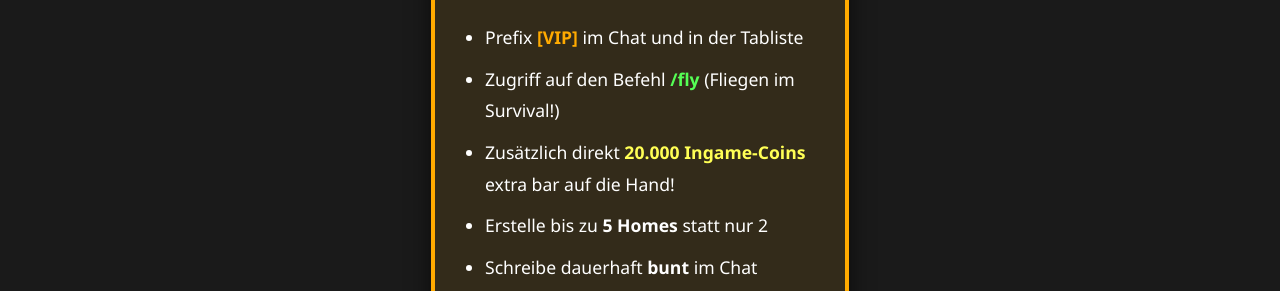
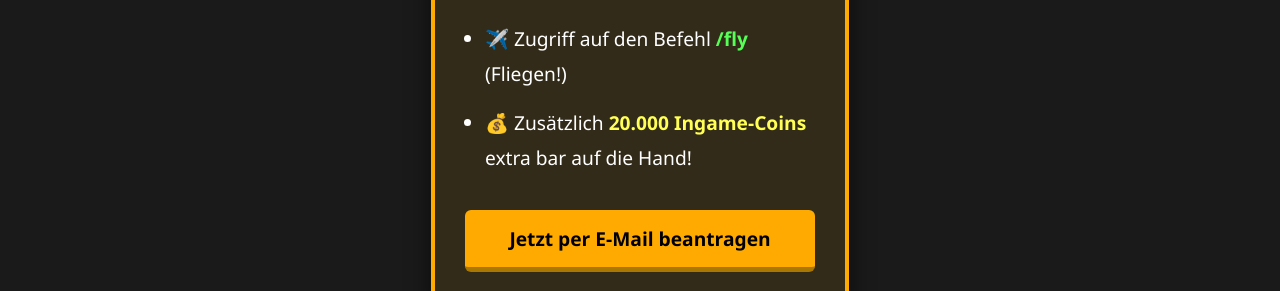
Before and after one commit to abw130815-source/shop, a plain HTML site: page index.html in a window 1280 px wide. Shown: the part 475-766 px from the top of the page. Drawn offline with Linux system fonts and the light colour scheme.

Commit message:
Update index.html

```diff
--- a/index.html
+++ b/index.html
@@ -89,11 +89,11 @@
             margin-bottom: 35px;
             color: #ffffff;
             line-height: 1.8;
-            font-size: 1.1rem;
+            font-size: 1.2rem;
         }
 
         .features-list li {
-            margin-bottom: 10px;
+            margin-bottom: 15px;
         }
 
         .buy-btn {
@@ -148,12 +148,8 @@
             <div class="rank-name">👑 VIP RANG 👑</div>
             <div class="rank-price">1.000.000 Ingame-Coins</div>
             <ul class="features-list">
-                <li>Prefix <span style="color: #ffaa00; font-weight: bold;">[VIP]</span> im Chat und in der Tabliste</li>
-                <li>Zugriff auf den Befehl <span style="color: #55ff55; font-weight: bold;">/fly</span> (Fliegen im Survival!)</li>
-                <li>Zusätzlich direkt <span style="color: #ffff55; font-weight: bold;">20.000 Ingame-Coins</span> extra bar auf die Hand!</li>
-                <li>Erstelle bis zu <b>5 Homes</b> statt nur 2</li>
-                <li>Schreibe dauerhaft <b>bunt</b> im Chat</li>
-                <li>Exklusive Join-Nachricht, wenn du den Server betrittst</li>
+                <li>✈️ Zugriff auf den Befehl <span style="color: #55ff55; font-weight: bold;">/fly</span> (Fliegen!)</li>
+                <li>💰 Zusätzlich <span style="color: #ffff55; font-weight: bold;">20.000 Ingame-Coins</span> extra bar auf die Hand!</li>
             </ul>
             <!-- Der Mail-Link leitet direkt an support@aaroniamc.de weiter -->
             <a href="mailto:support@aaroniamc.de?subject=VIP%20Rang%20Kauf%20(1M)%20-%20AaroniaMC&body=Hallo%20Owner%2C%20ich%20habe%20die%201.000.000%20Coins%20zusammen%20und%20moechte%20den%20VIP%20Rang%20kaufen%21%20Mein%20Minecraft-Name%20lautet%3A%20" class="buy-btn">Jetzt per E-Mail beantragen</a>
```
